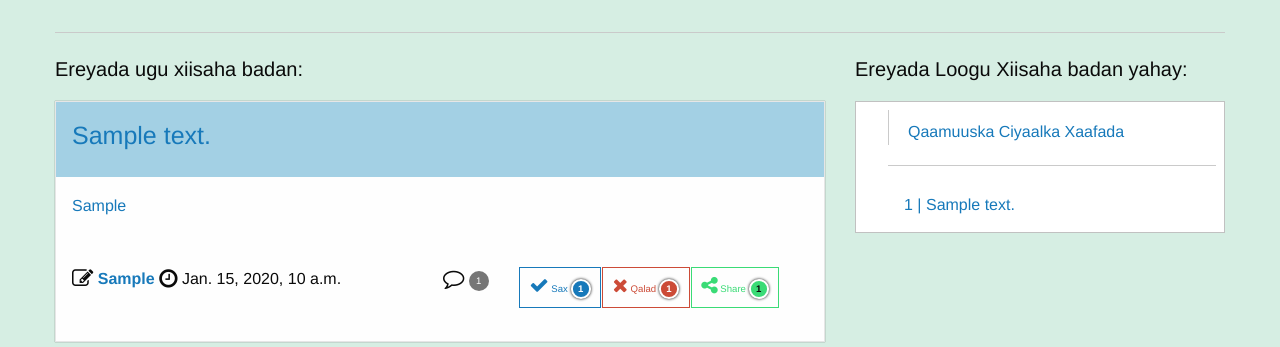
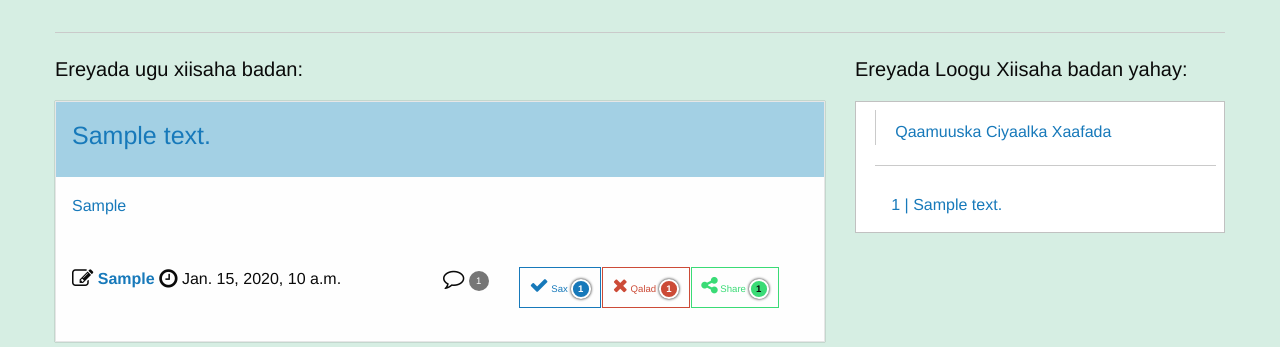
Before and after one commit to boolow5/Qaamuus, a Django app: page / in a window 1280 px wide. Shown: the part 336-683 px from the top of the page. Run offline with Django 3.2, Linux system fonts and the light colour scheme; tables that the repository leaves empty hold one stand-in row (values such as "Sample post"); some libraries are stand-ins or nearby versions.

Commit message:
added little padding to left

```diff
--- a/dictionary/templates/dictionary/partials/sidebar.html
+++ b/dictionary/templates/dictionary/partials/sidebar.html
@@ -5,7 +5,7 @@
       <div class="row column">
         <p class="lead">Ereyada Loogu Xiisaha badan yahay:</p>
       </div>
-      <div class="row column callout" style="padding: .5em;padding-left: 2em;">
+      <div class="row column callout" style="padding: .5em;padding-left: 1.2em;">
 
         <!-- FACEBOOK CODE -->
         <div class="fb-page" data-href="https://www.facebook.com/qaamuuskaxaafadda" data-tabs="timeline" data-small-header="false" data-adapt-container-width="true" data-hide-cover="false" data-show-facepile="true"><blockquote cite="https://www.facebook.com/qaamuuskaxaafadda" class="fb-xfbml-parse-ignore"><a href="https://www.facebook.com/qaamuuskaxaafadda">Qaamuuska Ciyaalka Xaafada</a></blockquote></div>
```
